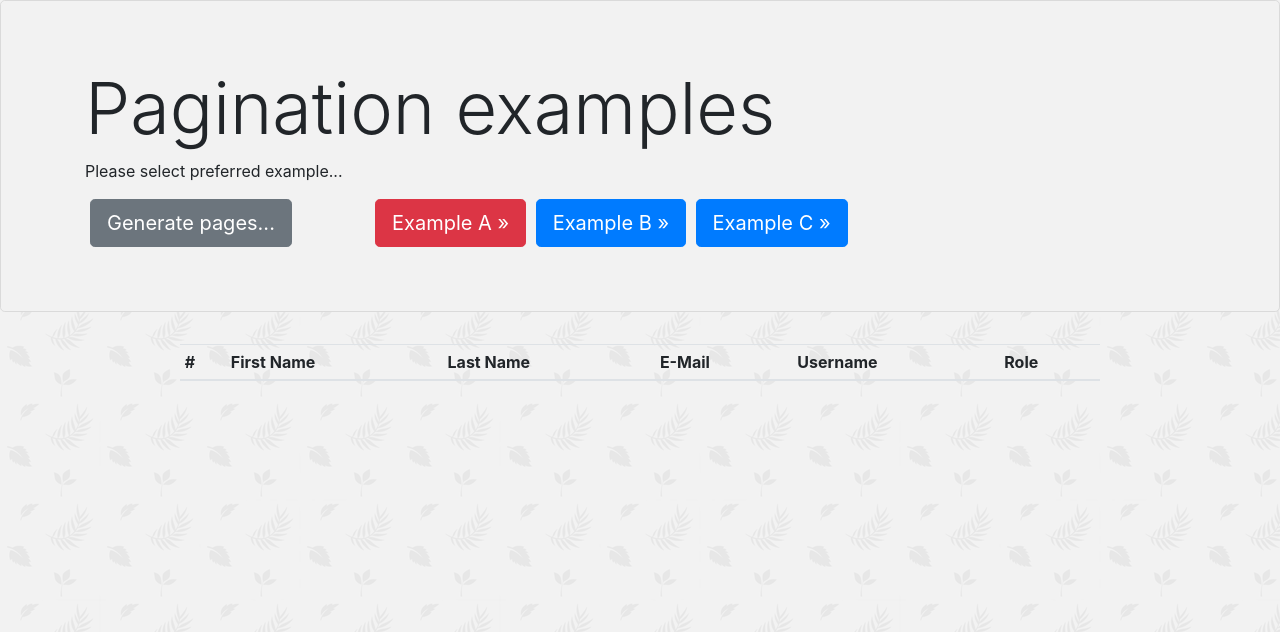
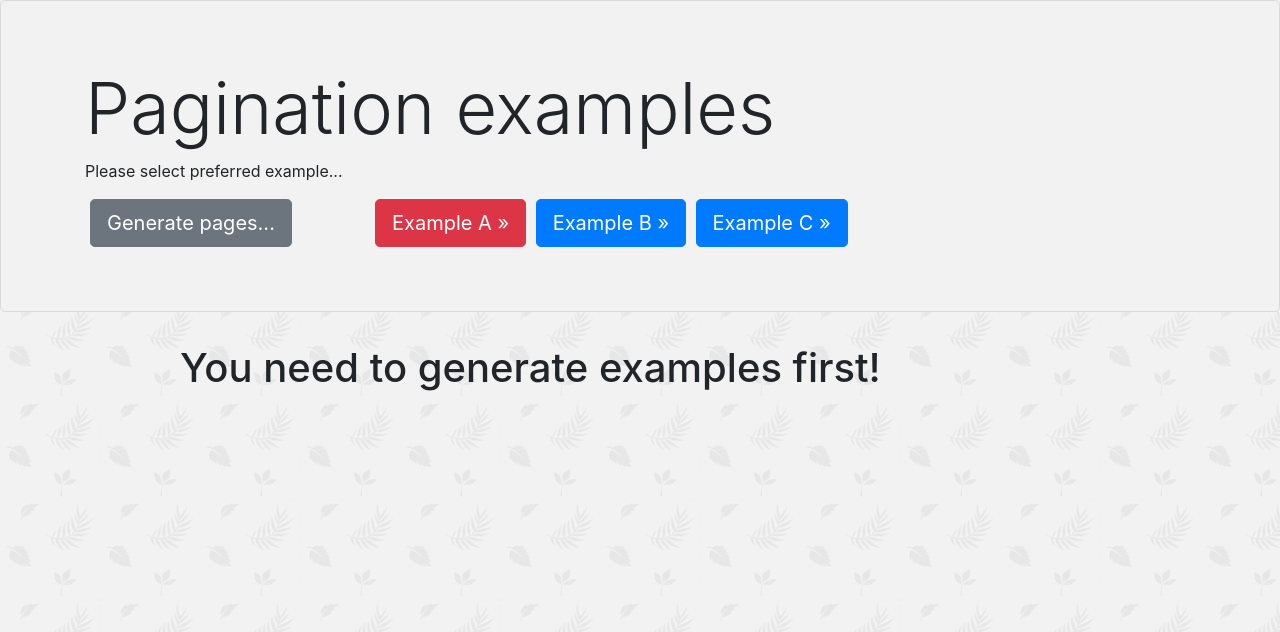
Before and after one commit to B0ySetsF1re/Pagination, a Node server app: page /example_a/1 in a window 1280 px wide. Shown: the top 632 px of the page. Run offline with Node 20, Linux system fonts and the light colour scheme; lists and menus that the app fills with data are empty; some libraries are stand-ins or nearby versions.

Commit message:
implemented examples check

```diff
--- a/views/Example_A.ejs
+++ b/views/Example_A.ejs
@@ -28,7 +28,7 @@
 <div class="container">
   <div class="row justify-content-center">
     <div class="col-sm-10">
-
+      <% if(locals.users) { %>
         <table class="table table-striped table-sm">
           <thead>
             <tr>
@@ -55,6 +55,9 @@
             <% } %>
           </tbody>
         </table>
+      <% } else { %>
+        <h1> You need to generate examples first! </h1>
+      <% } %>
 
       </div>
     </div>
--- a/views/Example_B.ejs
+++ b/views/Example_B.ejs
@@ -29,6 +29,7 @@
   <div class="row justify-content-center">
     <div class="col-sm-10">
 
+      <% if(locals.users) { %>
         <table class="table table-striped table-sm">
           <thead>
             <tr>
@@ -55,6 +56,9 @@
             <% } %>
           </tbody>
         </table>
+      <% } else { %>
+        <h1> You need to generate examples first! </h1>
+      <% } %>
 
       </div>
     </div>
--- a/views/Example_C.ejs
+++ b/views/Example_C.ejs
@@ -29,6 +29,7 @@
   <div class="row justify-content-center">
     <div class="col-sm-10">
 
+      <% if(locals.users) { %>
         <table class="table table-striped table-sm">
           <thead>
             <tr>
@@ -55,6 +56,9 @@
             <% } %>
           </tbody>
         </table>
+      <% } else { %>
+        <h1> You need to generate examples first! </h1>
+      <% } %>
 
       </div>
     </div>
```
Lines whose indentation alone changed are shown as unchanged.
